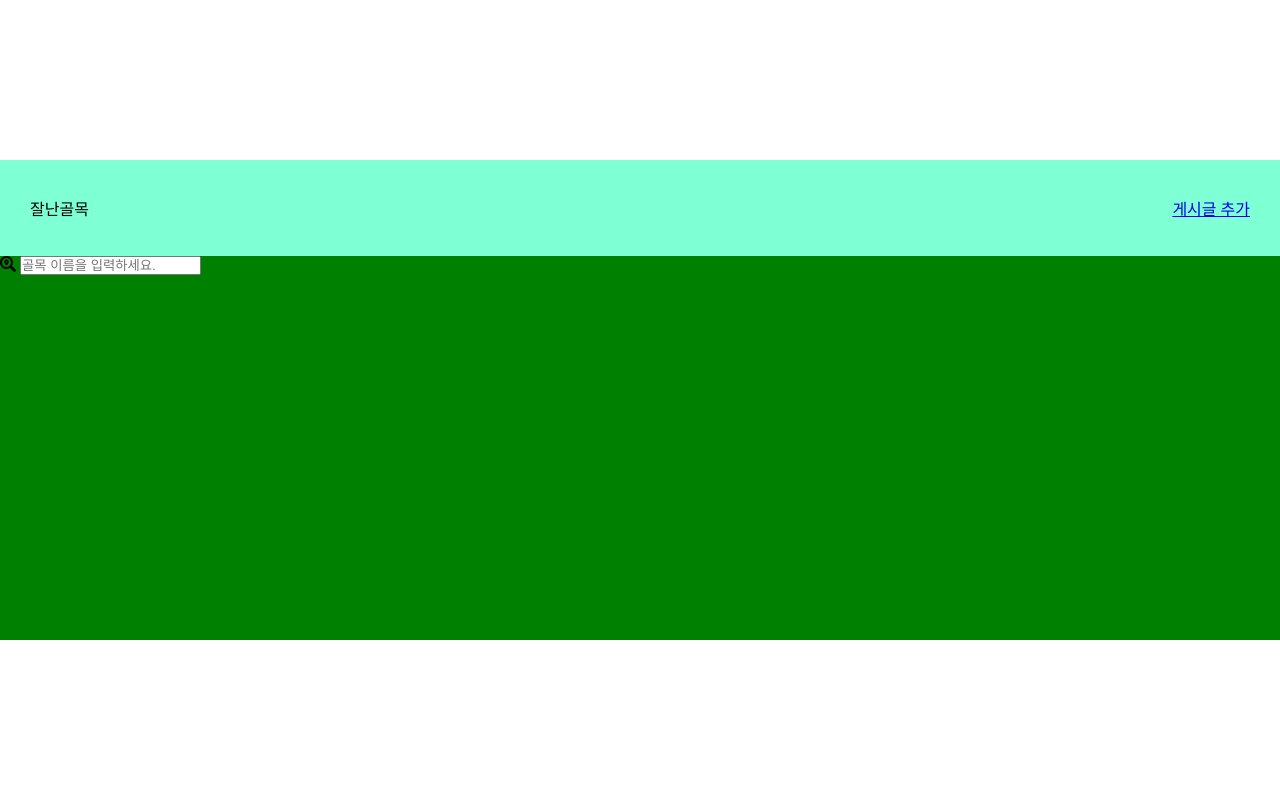
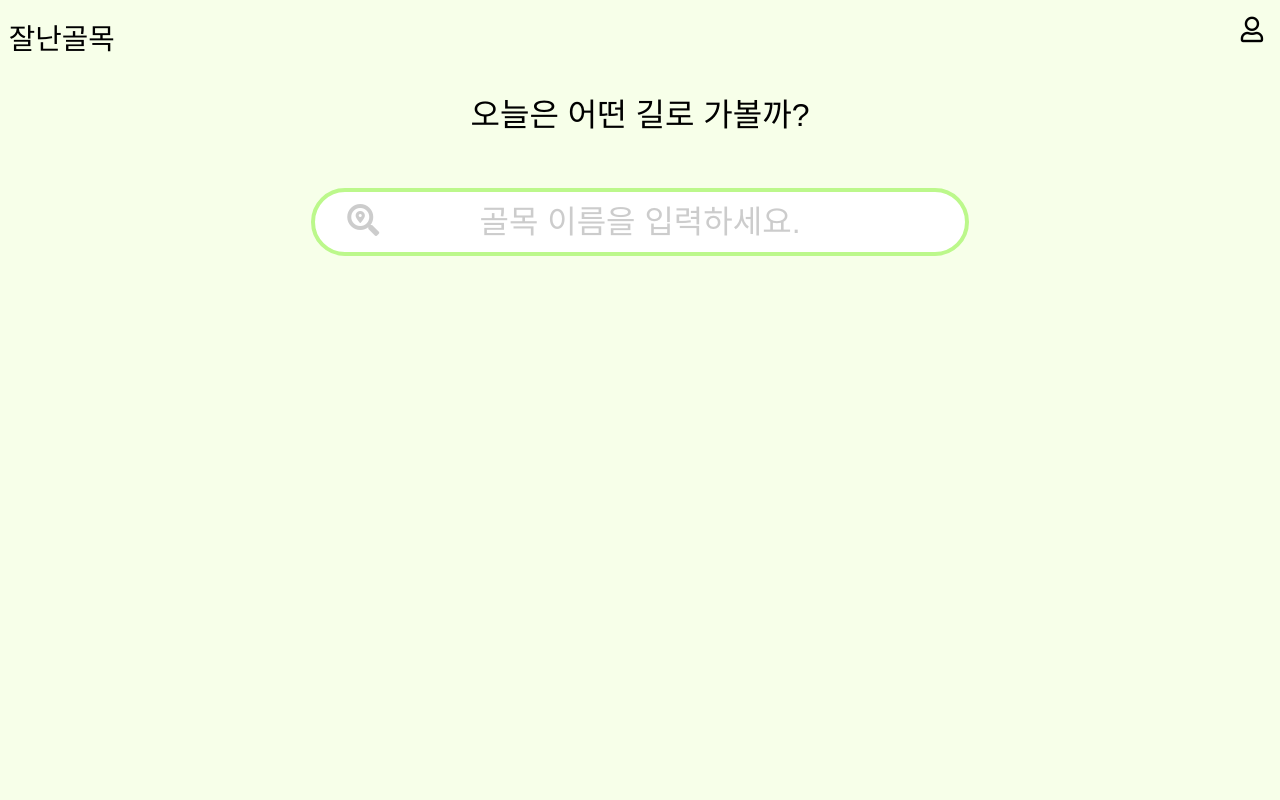
Before and after one commit to doyeon353/jalan-alley, a website: page index.html in a window 1280 px wide. Drawn offline with Linux system fonts and the light colour scheme; a web font is replaced by a local one.

Commit message:
header create

```diff
--- /dev/null
+++ b/css/scss/_variable.scss
@@ -0,0 +1,6 @@
+$bodybg: #f7ffe9;
+$border: rgba(
+    $color: #bcf88b,
+    $alpha: 1,
+);
+$headerfont: "Sunflower", sans-serif;
--- /dev/null
+++ b/css/scss/style.scss
@@ -0,0 +1,95 @@
+@import "_variable";
+@import url("https://fonts.googleapis.com/css2?family=Sunflower:wght@500&display=swap");
+* {
+    margin: 0;
+    padding: 0;
+    & a {
+        text-decoration: none;
+    }
+}
+body {
+    overflow-x: hidden;
+    overflow-y: hidden;
+    display: grid;
+    grid-template-rows: repeat(2, 1fr);
+    grid-template-columns: auto;
+    width: 100%;
+    height: 100vh;
+    background-color: $bodybg;
+    header {
+        width: 100%;
+        display: flex;
+        flex-direction: column;
+        justify-content: center;
+        align-items: center;
+        grid-row-start: 1;
+        font-family: $headerfont;
+        .header-nav {
+            width: 98%;
+            display: flex;
+            justify-content: space-between;
+            height: 3rem;
+            font-size: 1.8rem;
+            padding: 1rem 1.5rem 0 1rem;
+
+            .add-post {
+                font-size: 1.6rem;
+                text-align: center;
+                a {
+                    color: black;
+                }
+            }
+        }
+        .header-title {
+            width: 100%;
+            text-align: center;
+            padding-top: 2rem;
+            font-size: 2rem;
+        }
+        .serch-alley {
+            display: flex;
+            height: 90%;
+            width: 100%;
+            padding-top: 1rem;
+            padding-bottom: 5rem;
+            justify-content: center;
+            align-items: center;
+            div {
+                display: flex;
+                justify-content: center;
+                width: 70%;
+                text-align: center;
+                .serch-container {
+                    position: relative;
+                    border: 0.3rem solid $border;
+                    padding: 0.7rem;
+                    border-radius: 50px;
+                    background-color: #ffffff;
+                    color: rgba(0, 0, 0, 0.2);
+                    input {
+                        border: none;
+                        &::placeholder {
+                            color: rgba(0, 0, 0, 0.2);
+                            font-family: $headerfont;
+                            text-align: center;
+                        }
+                        &:focus {
+                            outline: none;
+                        }
+                    }
+                }
+                i {
+                    position: absolute;
+                    left: 2rem;
+                    padding-right: 1.5rem;
+                }
+                & * {
+                    font-size: 2rem;
+                }
+            }
+        }
+    }
+    .post-list {
+        grid-row-start: 3;
+    }
+}
--- a/index.html
+++ b/index.html
@@ -1,38 +1,48 @@
 <!DOCTYPE html>
 <html lang="en">
+
 <head>
   <meta charset="UTF-8" />
   <meta http-equiv="X-UA-Compatible" content="IE=edge" />
   <meta name="viewport" content="width=device-width, initial-scale=1.0" />
-    <link rel="stylesheet" href="style.css" />
-    <link
-      rel="stylesheet"
-      href="https://use.fontawesome.com/releases/v5.15.2/css/all.css"
-      integrity="sha384-vSIIfh2YWi9wW0r9iZe7RJPrKwp6bG+s9QZMoITbCckVJqGCCRhc+ccxNcdpHuYu"
-      crossorigin="anonymous"
-    />
-    <title>Jalan-alley</title>
+  <link rel="stylesheet" href="css/css/style.min.css" />
+  <link rel="stylesheet" href="https://use.fontawesome.com/releases/v5.15.2/css/all.css"
+    integrity="sha384-vSIIfh2YWi9wW0r9iZe7RJPrKwp6bG+s9QZMoITbCckVJqGCCRhc+ccxNcdpHuYu" crossorigin="anonymous" />
+  <title>잘난골목</title>
 </head>
+
 <body>
   <header>
     <div class="header-nav">
-        <div class="logo-name">잘난골목</div>
-        <a href="#" class="add-post">게시글 추가</a>
+      <span class="logo-name">잘난골목</span>
+      <div class="add-post">
+        <a href="#"><i class="far fa-user"></i></a>
       </div>
+    </div>
+    <div class="header-title">오늘은 어떤 길로 가볼까?</div>
     <form class="serch-alley">
       <div>
+        <div class="serch-container">
           <i class="fas fa-search-location"></i>
           <input type="text" placeholder="골목 이름을 입력하세요." />
+        </div>
       </div>
     </form>
   </header>
 
   <div class="post-list">
     <ul>
-        <li><div class="post-list__li"></div></li>
-        <li><div class="post-list__li"></div></li>
-        <li><div class="post-list__li"></div></li>
+      <li>
+        <div class="post-list__li"></div>
+      </li>
+      <li>
+        <div class="post-list__li"></div>
+      </li>
+      <li>
+        <div class="post-list__li"></div>
+      </li>
     </ul>
   </div>
 </body>
+
 </html>
```
Also changed, not shown: package.json (added, +24 -0 lines), css/css/style.min.css (added), dist/css/style.min.css (added), image/avenue-2215317_1920.jpg (added), style.css (deleted), 4 other files. Lines whose indentation alone changed are shown as unchanged.
